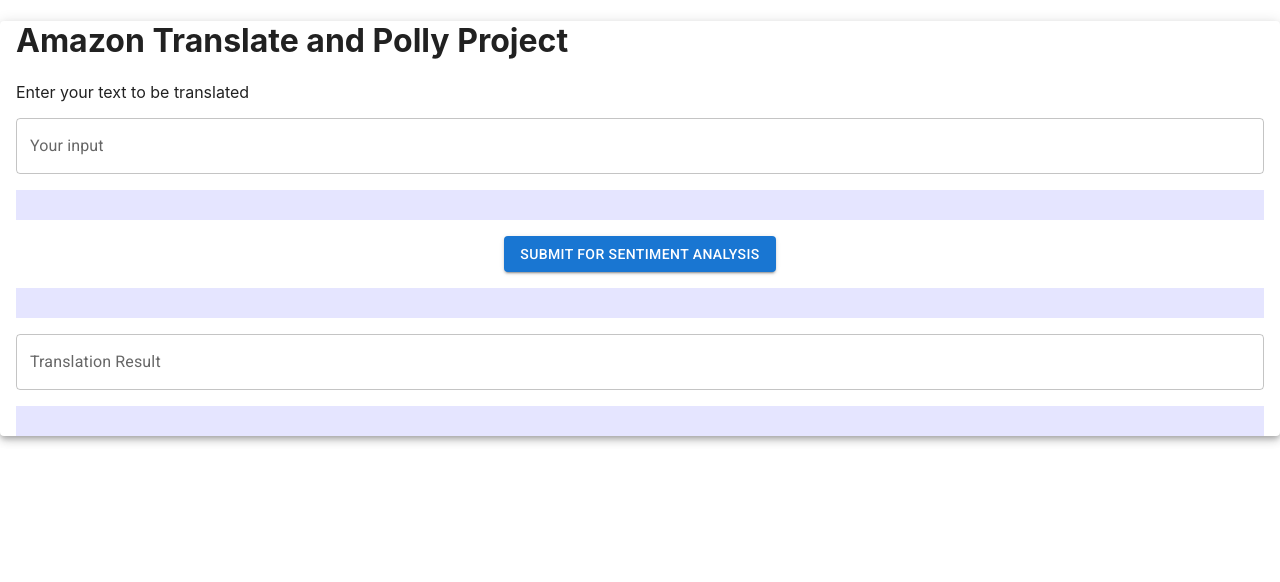
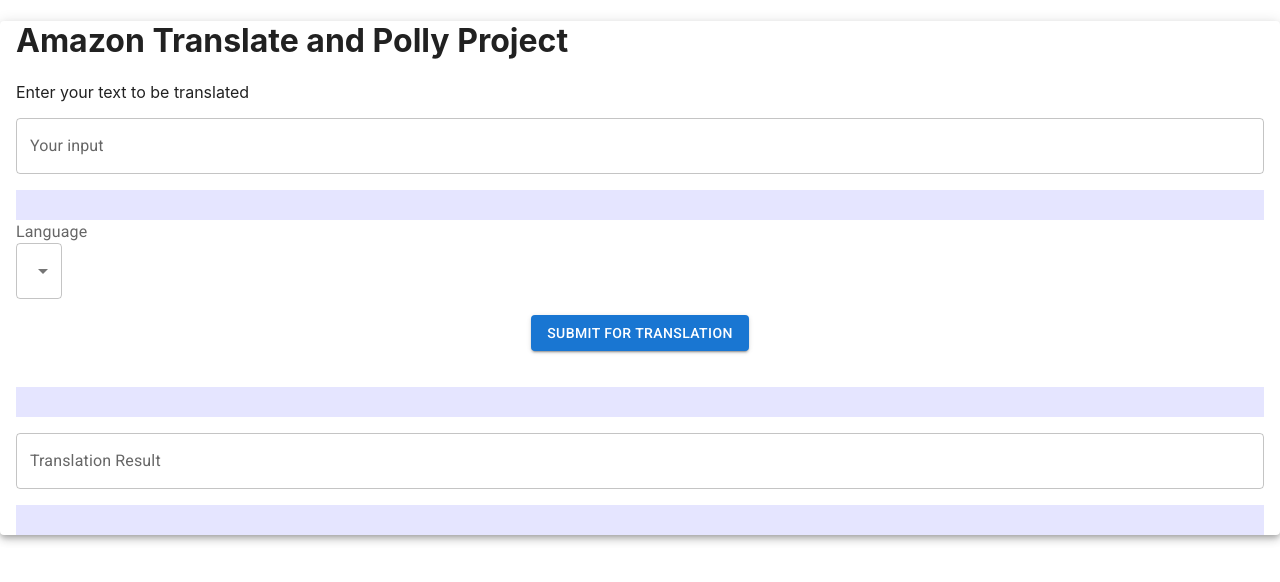
Before and after one commit to mmusil25/amazon-translate-polly, a React (Create React App) app: page / in a window 1280 px wide. Shown: the top 582 px of the page. Built offline with nearby package versions, Linux system fonts and the light colour scheme.

Commit message:
first draft

```diff
--- a/src/App.js
+++ b/src/App.js
@@ -10,6 +10,11 @@
 import '@fontsource/roboto/500.css';
 import '@fontsource/roboto/700.css';
 import AWS from 'aws-sdk';
+import InputLabel from '@mui/material/InputLabel';
+import MenuItem from '@mui/material/MenuItem';
+import FormControl from '@mui/material/FormControl';
+import Select from '@mui/material/Select';
+
 require ('aws-sdk');
 
 // Common Variables for AWS
@@ -26,10 +31,10 @@
 
 //Function to call API
 
-var callAPI = (text) =>{
+var callAPI = (text, dest_language) =>{
   var myHeaders = new Headers();
   myHeaders.append("Context-Type", "application/json");
-  var raw = JSON.stringify({"text": text})
+  var raw = JSON.stringify({"text": text, "dest_language": dest_language})
   var requestOptions = {
     method: 'POST',
     headers: myHeaders,
@@ -38,7 +43,7 @@
   };
 
   //Make api call and get response
-  fetch("https://mwbhfmg0p8.execute-api.us-east-2.amazonaws.com/comprehend-dev-stage", requestOptions)
+  fetch("https://mcaim908se.execute-api.us-east-2.amazonaws.com/default/translate-polly-function", requestOptions)
   .then(response => response.text())
   .then(result => alert(JSON.parse(result).body))
   .catch(error => console.log('error', error));
@@ -64,6 +69,12 @@
 }
 
 export default function UserSubmission() {
+
+  const [age, setAge] = React.useState('');
+
+  const handleChange = (event) => {
+    setAge(event.target.value);
+  };
 
   function handleSubmit(e) {
     // Prevent the browser from reloading the page
@@ -109,10 +120,30 @@
       <TextField fullWidth name='input-field' id="outlined-basic" label="Your input" variant="outlined" />
       <Typography mt={2}></Typography>
       <BlueBar/>
+      <InputLabel id="demo-simple-select-label">Language</InputLabel>
+      <Select
+        labelId="demo-simple-select-label"
+        id="demo-simple-select"
+        value={age}
+        label="language"
+        onChange={handleChange}
+      >
+      <MenuItem value={"fr"}>French</MenuItem>
+      <MenuItem value={"de"}>German</MenuItem>
+      <MenuItem value={"ja"}>Japanese</MenuItem>
+      <MenuItem value={"tr"}>Turkish</MenuItem>
+      </Select>
+
       <Typography mt={2}></Typography>
       <Typography align='center'>
-      <Button variant="contained" type="submit">Submit for sentiment analysis</Button>
+      <Button variant="contained" type="submit">Submit for translation</Button>
       </Typography>
+
+  <FormControl fullWidth>
+
+</FormControl>
+
+
     </form>
     </div>
     <Typography mt={2}></Typography>
```
